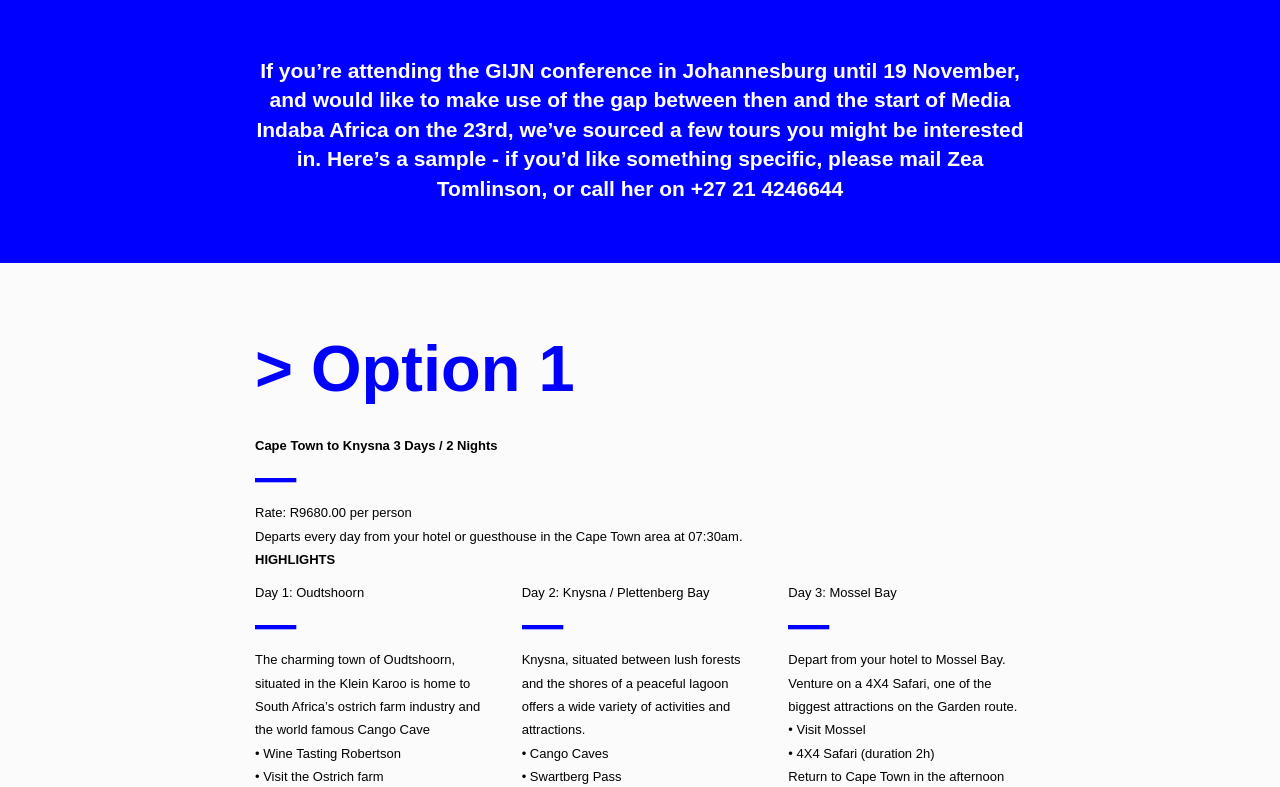
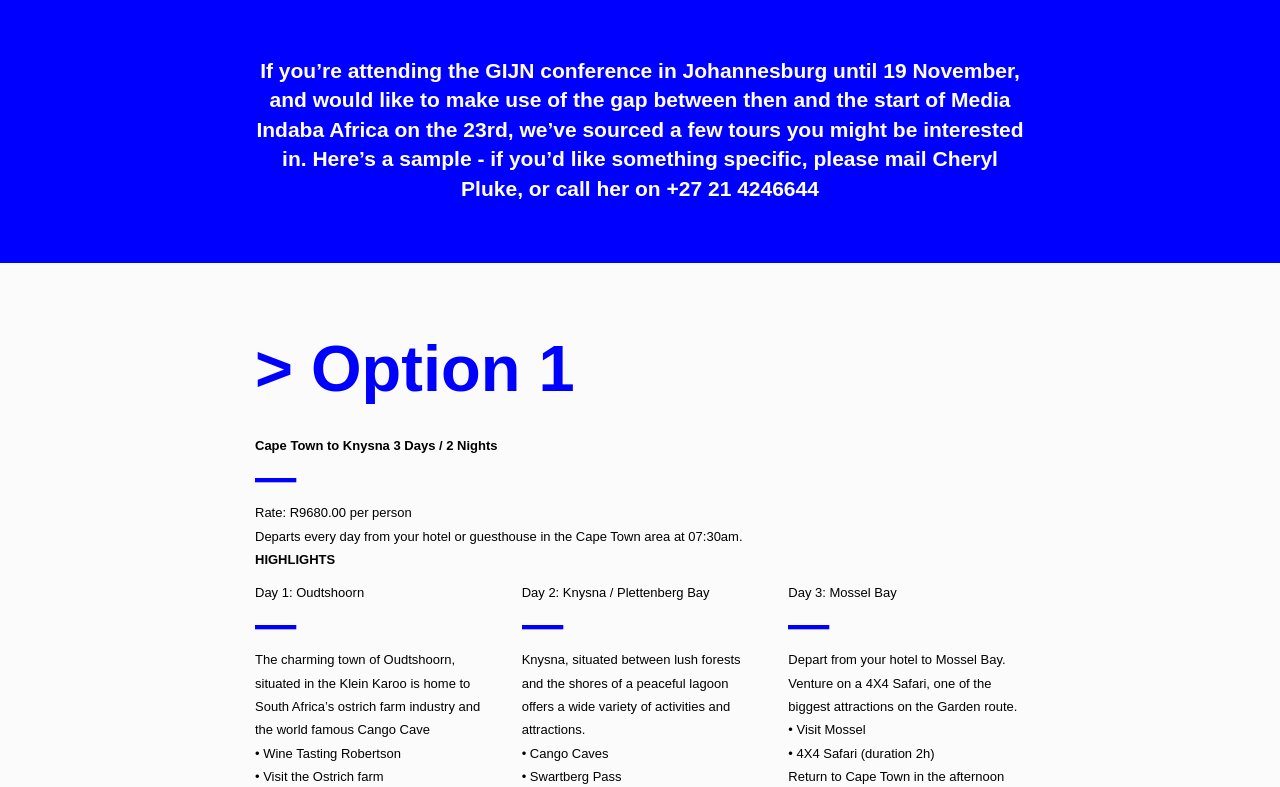
Before and after one commit to CodeForAfrica-ARCHIVE/MediaIndabaAfrica, a Jekyll site: the page built from tours.html, in a window 1280 px wide and 900 px high, scrolled down 398 px, cut to the strip 113-900 px from the top of the window. Built offline with Jekyll 4.4.1, drawn with Linux system fonts in a browser that asks for light colours; some of the changed text lies outside the part shown.

Commit message:
MInor Update

```diff
--- a/tours.html
+++ b/tours.html
@@ -9,7 +9,7 @@
 
 <section class="lead-text text-center">
   <div class="container">
-    <p class="lead">If you’re attending the GIJN conference in Johannesburg until 19 November, and would like to make use of the gap between then and the start of Media Indaba Africa on the 23rd, we’ve sourced a few tours you might be interested in. Here’s a sample - if you’d like something specific, please mail <a href="mailto:travel@mediaparty.africa?subject=Media Indaba Travel"> Zea Tomlinson</a>, or call her on +27 21 4246644</p>
+    <p class="lead">If you’re attending the GIJN conference in Johannesburg until 19 November, and would like to make use of the gap between then and the start of Media Indaba Africa on the 23rd, we’ve sourced a few tours you might be interested in. Here’s a sample - if you’d like something specific, please mail <a href="mailto:travel@mediaindaba.africa?subject=Media Indaba Travel"> Cheryl Pluke</a>, or call her on +27 21 4246644</p>
   </div>
 </section>
 
@@ -56,7 +56,7 @@
 				</p>
 			</div>
       <div class="col-sm-12">
-        <p>Mail <a href="mailto:travel@mediaindaba.africa?subject=Media Indaba Travel">Cheryl Pluke</a> , or call her on +27 21 4246644.
+        <p>Mail <a href="mailto:travel@mediaindaba.africa?subject=Media Indaba Travel">Cheryl Pluke</a>, or call her on +27 21 4246644.
         </p>
       </div>
 		</div>
@@ -113,7 +113,7 @@
 				</p>
 			</div>
       <div class="col-sm-12">
-        <p>Mail <a href="mailto:travel@mediaindaba.africa?subject=Media Indaba Travel">Cheryl Pluke</a> , or call her on +27 21 4246644.
+        <p>Mail <a href="mailto:travel@mediaindaba.africa?subject=Media Indaba Travel">Cheryl Pluke</a>, or call her on +27 21 4246644.
         </p>
       </div>
 		</div>
@@ -150,7 +150,7 @@
 				</p>
 			</div>
       <div class="col-sm-12">
-        <p>Mail <a href="mailto:travel@mediaindaba.africa?subject=Media Indaba Travel">Cheryl Pluke</a> , or call her on +27 21 4246644.
+        <p>Mail <a href="mailto:travel@mediaindaba.africa?subject=Media Indaba Travel">Cheryl Pluke</a>, or call her on +27 21 4246644.
         </p>
       </div>
 		</div>
@@ -173,7 +173,7 @@
 				</p>
 			</div>
       <div class="col-sm-12">
-        <p>Mail <a href="mailto:travel@mediaindaba.africa?subject=Media Indaba Travel">Cheryl Pluke</a> , or call her on +27 21 4246644.
+        <p>Mail <a href="mailto:travel@mediaindaba.africa?subject=Media Indaba Travel">Cheryl Pluke</a>, or call her on +27 21 4246644.
         </p>
       </div>
 		</div>
@@ -195,7 +195,7 @@
 				</p>
 			</div>
       <div class="col-sm-12">
-        <p>Mail <a href="mailto:travel@mediaindaba.africa?subject=Media Indaba Travel">Cheryl Pluke</a> , or call her on +27 21 4246644.
+        <p>Mail <a href="mailto:travel@mediaindaba.africa?subject=Media Indaba Travel">Cheryl Pluke</a>, or call her on +27 21 4246644.
         </p>
       </div>
 		</div>
@@ -218,7 +218,7 @@
 				</p>
 			</div>
       <div class="col-sm-12">
-        <p>Mail <a href="mailto:travel@mediaindaba.africa?subject=Media Indaba Travel">Cheryl Pluke</a> , or call her on +27 21 4246644.
+        <p>Mail <a href="mailto:travel@mediaindaba.africa?subject=Media Indaba Travel">Cheryl Pluke</a>, or call her on +27 21 4246644.
         </p>
       </div>
 		</div>
@@ -243,7 +243,7 @@
         </p>
       </div>
       <div class="col-sm-12">
-        <p>Mail <a href="mailto:travel@mediaindaba.africa?subject=Media Indaba Travel">Cheryl Pluke</a> , or call her on +27 21 4246644.
+        <p>Mail <a href="mailto:travel@mediaindaba.africa?subject=Media Indaba Travel">Cheryl Pluke</a>, or call her on +27 21 4246644.
         </p>
       </div>
     </div>
@@ -254,7 +254,7 @@
   <div class="container">
     <h2 class="text-white text-center">
       Queries?<br/>
-      Mail <a href="mailto:travel@mediaparty.africa?subject=Media Party Travel"> Zea Tomlinson</a>, or call her on +27 21 4246644
+      Mail <a href="mailto:travel@mediaindaba.africa?subject=Media Indaba Travel"> Cheryl Pluke</a>, or call her on +27 21 4246644
     </h2>
   </div>
 </section>
```
